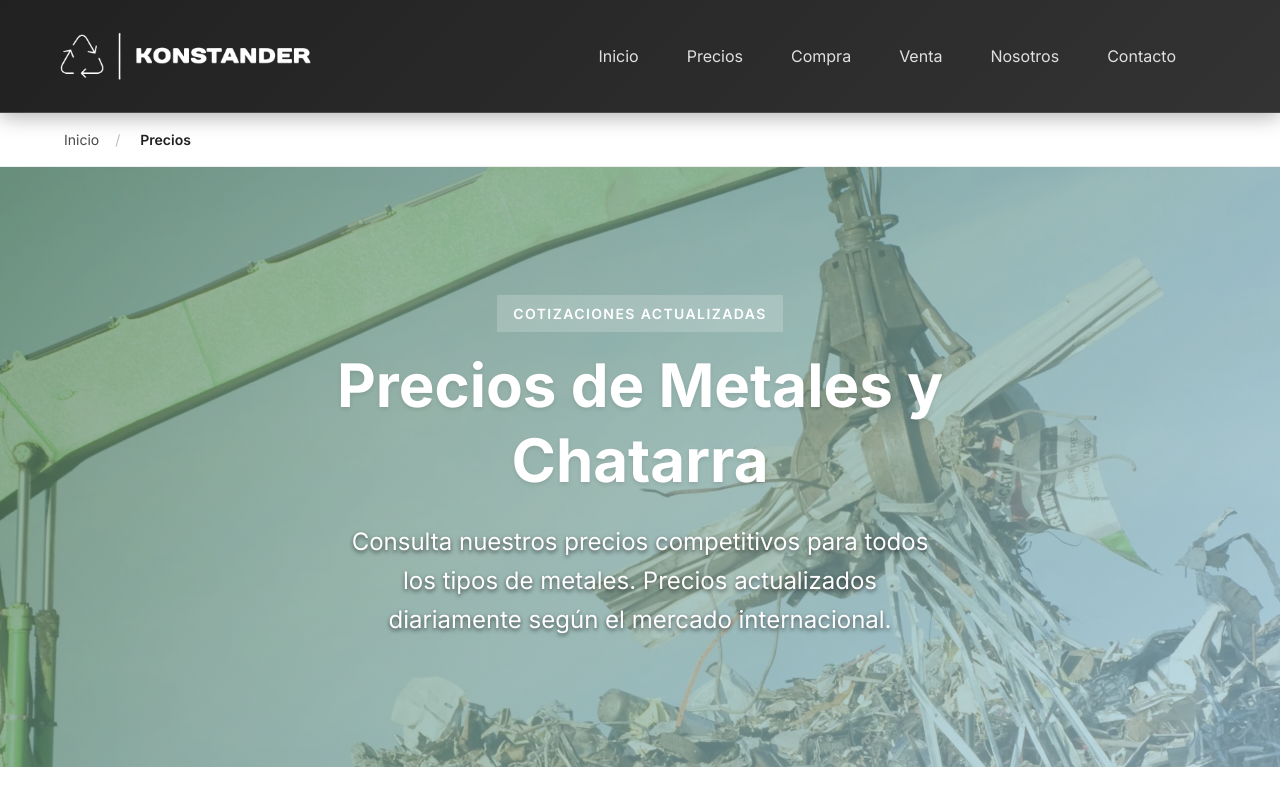
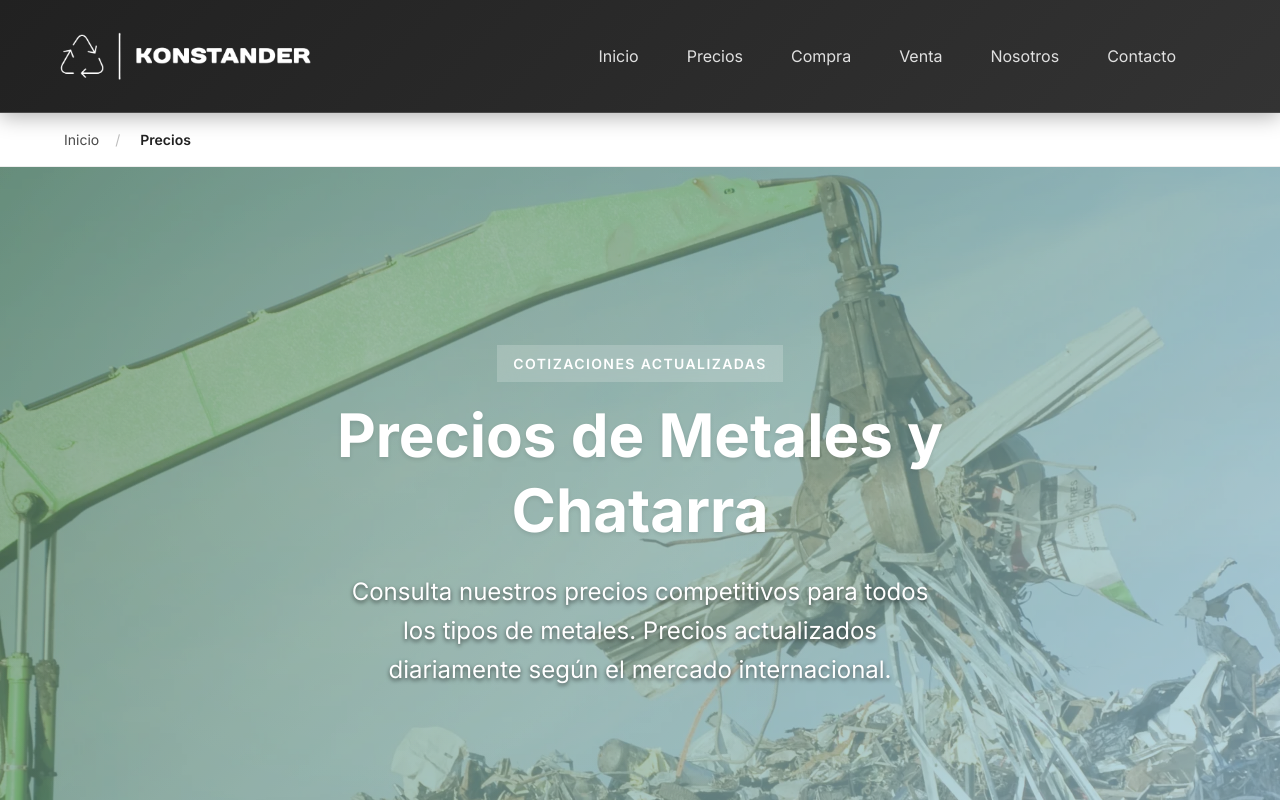
Before and after one commit to olia006/comprametales, a Next.js app: page /precios in a window 1280 px wide. Shown: the top 800 px of the page. Built offline with nearby package versions, Linux system fonts and the light colour scheme.

Commit message:
feat: increase page hero heights to match venta page

```diff
--- a/src/components/sections/PageHero/PageHero.module.css
+++ b/src/components/sections/PageHero/PageHero.module.css
@@ -31,7 +31,7 @@
 
 .md {
   padding: var(--space-16) 0;
-  min-height: 500px;
+  min-height: 600px;
 }
 
 .lg {
@@ -140,7 +140,7 @@
 
   .md {
     padding: var(--space-20) 0;
-    min-height: 550px;
+    min-height: 650px;
   }
 
   .lg {
@@ -164,7 +164,7 @@
   }
 
   .md {
-    min-height: 600px;
+    min-height: 700px;
   }
 
   .lg {
```
